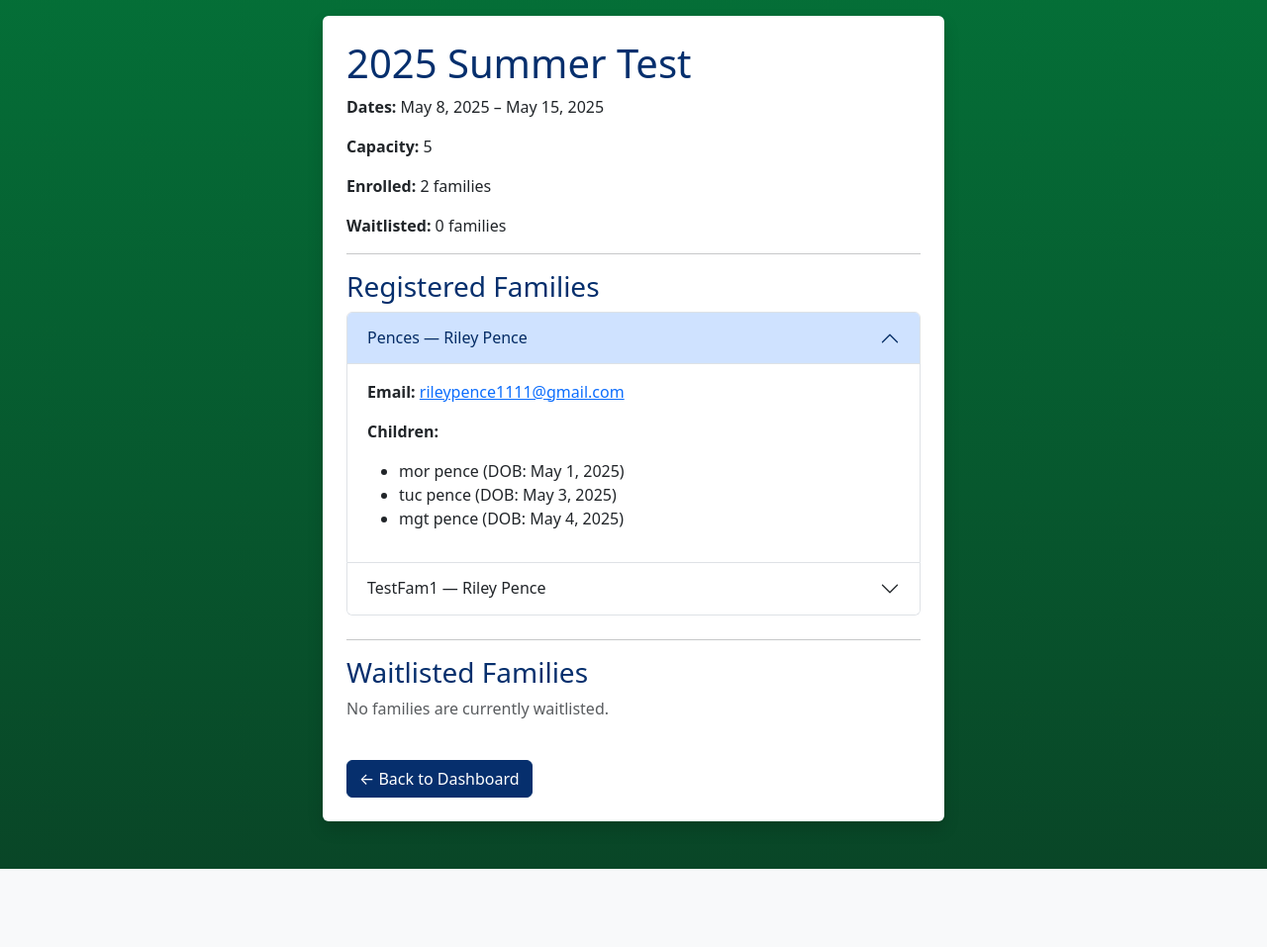
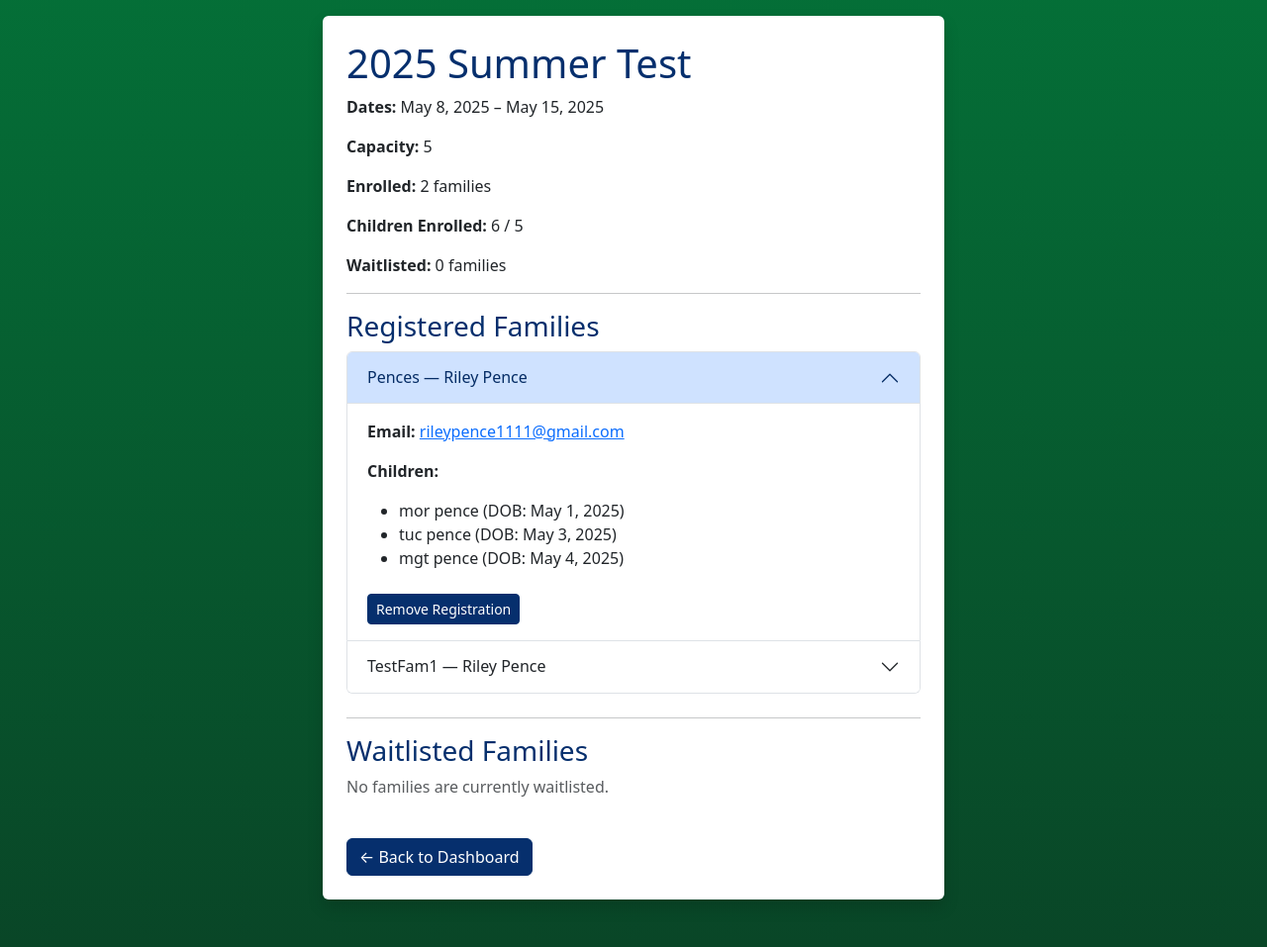
Before and after one commit to TrentenPodach/summercampsystemCSCI450, a Django app: page /staff/camp/2/ in a window 1280 px wide, after a click that opens the changed part. Shown: the part 56-1013 px from the top of the page at 99% size. Before the commit the page ends 934 px from the top, so only its background shows below. Run offline with Django 4.2, Linux system fonts and the light colour scheme; a user stored in the database is signed in; data comes from the database, SQL or seed files in the repository; both versions use the stored data as it was after the commit; data that the repository does not hold is empty; some libraries are stand-ins or nearby versions.

Commit message:
Enhance waitlist promotion logic and add email notification placeholder
- Prevent overbooking by checking available child slots before promoting from waitlist
- Add placeholder for future email notifications to primary contacts
- Update account to trigger promotion after deregistration
- Improve camp overview with accurate child/family counts
- Add 'Remove Registration' button for registered families in camp overview

```diff
--- a/riley test files/staff/templates/staff/camp_overview.html
+++ b/riley test files/staff/templates/staff/camp_overview.html
@@ -8,6 +8,7 @@
   <p><strong>Dates:</strong> {{ camp.start_date }} – {{ camp.end_date }}</p>
   <p><strong>Capacity:</strong> {{ camp.max_capacity }}</p>
   <p><strong>Enrolled:</strong> {{ families|length }} families</p>
+  <p><strong>Children Enrolled:</strong> {{ total_children }} / {{ camp.max_capacity }}</p>
   <p><strong>Waitlisted:</strong> {{ waitlisted|length }} families</p>
 
   <hr>
@@ -25,9 +26,13 @@
           <div id="enrolled-{{ family.id }}" class="accordion-collapse collapse"
                data-bs-parent="#enrolledAccordion">
             <div class="accordion-body">
+
+              <!-- Contact info -->
               <p><strong>Email:</strong>
                 <a href="mailto:{{ family.primary_contact.email }}">{{ family.primary_contact.email }}</a>
               </p>
+
+              <!-- Children list -->
               <p><strong>Children:</strong></p>
               <ul>
                 {% for child in family.children %}
@@ -36,6 +41,13 @@
                   <li><em>No children listed</em></li>
                 {% endfor %}
               </ul>
+
+              <!-- Remove registration button -->
+              <form method="post" action="{% url 'staff:remove_family' camp.id family.id %}">
+                {% csrf_token %}
+                <button type="submit" class="btn btn-danger btn-sm mt-2">Remove Registration</button>
+              </form>
+
             </div>
           </div>
         </div>
@@ -46,7 +58,7 @@
   {% endif %}
 
   <hr>
-  <h3>Waitlisted Families</h3>
+  <h3 id="waitlist">Waitlisted Families</h3>
   {% if waitlisted %}
     <table class="table table-striped">
       <thead>
@@ -54,6 +66,7 @@
           <th>Family Name</th>
           <th>Primary Contact</th>
           <th>Email</th>
+          <th>Children</th>
           <th>Date Added</th>
           <th>Actions</th>
         </tr>
@@ -64,6 +77,7 @@
             <td>{{ entry.family.family_name }}</td>
             <td>{{ entry.family.primary_contact.first_name }} {{ entry.family.primary_contact.last_name }}</td>
             <td><a href="mailto:{{ entry.family.primary_contact.email }}">{{ entry.family.primary_contact.email }}</a></td>
+            <td>{{ entry.child_count }}</td>
             <td>{{ entry.date_added|date:"Y-m-d H:i" }}</td>
             <td>
               <form method="post" action="{% url 'staff:promote_waitlist' camp.id entry.family.id %}" style="display:inline;">
--- a/riley test files/staff/urls.py
+++ b/riley test files/staff/urls.py
@@ -12,4 +12,5 @@ urlpatterns = [
     # Post actions from the overview page
     path('camp/<int:camp_id>/promote/<int:family_id>/', views.promote_waitlist, name='promote_waitlist'),
     path('camp/<int:camp_id>/remove/<int:family_id>/', views.remove_waitlist, name='remove_waitlist'),
+    path('camp/<int:camp_id>/remove-family/<int:family_id>/', views.remove_family_from_camp, name='remove_family'),
 ]
--- a/riley test files/staff/views.py
+++ b/riley test files/staff/views.py
@@ -2,6 +2,7 @@ from django.shortcuts import render
 from django.contrib.auth.decorators import user_passes_test
 from campreg.models import Camp, Family, WaitingList
 from django.shortcuts import get_object_or_404
+from django.shortcuts import redirect
 
 
 # Step 5: Custom check to allow only staff
@@ -41,17 +42,23 @@ def view_camp(request, camp_id):
     families = camp.registered_families.all()
     waitlisted = WaitingList.objects.filter(camp=camp).order_by('date_added')
 
-    # Add `.children` to each family
+    # Add `.children` to each registered family
     for family in families:
         family.children = family.members.exclude(id=family.primary_contact.id)
 
+    # Add `.children` and `.child_count` to each waitlist entry
     for entry in waitlisted:
-        entry.children = entry.family.members.exclude(id=entry.family.primary_contact.id)
+        children = entry.family.members.exclude(id=entry.family.primary_contact.id)
+        entry.children = children
+        entry.child_count = children.count()
+
+    total_children = sum(family.children.count() for family in families)
 
     return render(request, 'staff/camp_overview.html', {
         'camp': camp,
         'families': families,
         'waitlisted': waitlisted,
+        'total_children': total_children,
     })
 
 
@@ -78,3 +85,17 @@ def remove_waitlist(request, camp_id, family_id):
     WaitingList.objects.filter(camp=camp, family=family).delete()
 
     return redirect('staff:camp_overview', camp_id=camp.id)
+
+@user_passes_test(is_staff)
+def remove_family_from_camp(request, camp_id, family_id):
+    camp = get_object_or_404(Camp, id=camp_id)
+    family = get_object_or_404(Family, id=family_id)
+
+    if request.method == 'POST' and family in camp.registered_families.all():
+        camp.registered_families.remove(family)
+
+        for member in family.members.exclude(id=family.primary_contact.id):
+            family.members.remove(member)
+            member.delete()
+
+    return redirect('staff:camp_overview', camp_id=camp.id)
```
Also changed, not shown: riley test files/users/views.py (+42 -0 lines), riley test files/campreg/views.py (line endings or trailing spaces), riley test files/db.sqlite3.
